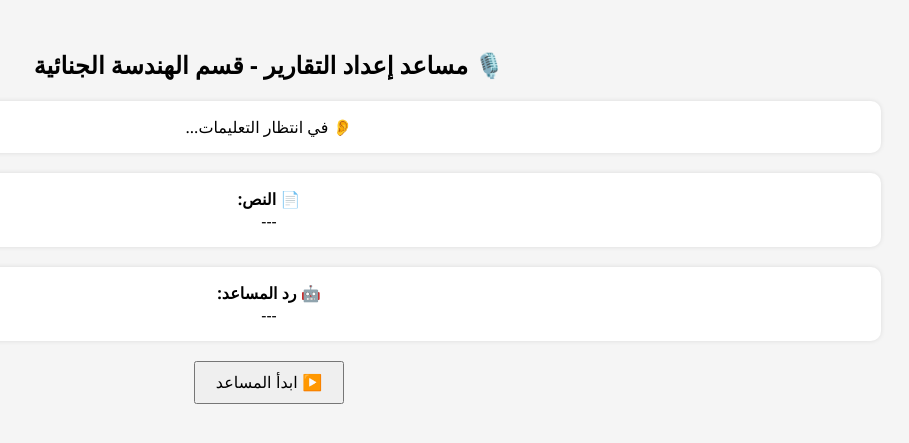
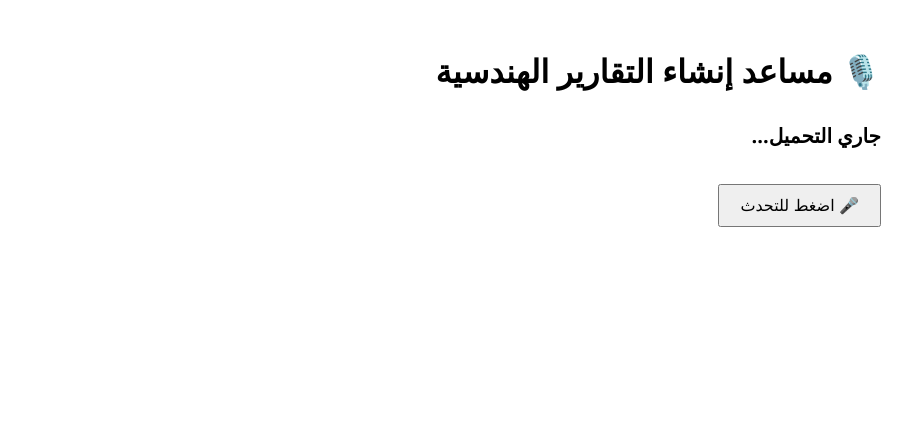
Before and after one commit to Rashidlovew/voice-report-assistant, a Flask app: template templates/index.html in a window 1280 px wide. Shown: the top 443 px of the page, without its empty margins (371-1280 px from the left). Run offline with Flask 3, Linux system fonts and the light colour scheme; the template is opened without the code that fills it, so the values that code supplies are empty; parts of the project's set-up code (start-up, migrations or seed data) failed here and were passed over.

Commit message:
Update index.html

```diff
--- a/templates/index.html
+++ b/templates/index.html
@@ -1,27 +1,36 @@
 <!DOCTYPE html>
-<html lang="ar" dir="rtl">
+<html lang="ar">
 <head>
   <meta charset="UTF-8" />
-  <title>مساعد التقارير الصوتي</title>
+  <title>مساعد إنشاء التقارير</title>
+  <script defer src="static/script.js"></script>
   <style>
-    body { font-family: 'Segoe UI', sans-serif; text-align: center; padding: 20px; direction: rtl; background-color: #f5f5f5; }
-    button { padding: 10px 20px; font-size: 16px; margin-top: 20px; cursor: pointer; }
-    .box { margin-top: 20px; background-color: #fff; border-radius: 10px; padding: 15px; box-shadow: 0 0 5px rgba(0,0,0,0.1); }
+    body {
+      font-family: 'Segoe UI', sans-serif;
+      direction: rtl;
+      text-align: right;
+      padding: 20px;
+    }
+    button {
+      margin-top: 15px;
+      padding: 10px 20px;
+      font-size: 16px;
+    }
+    #prompt {
+      margin-top: 30px;
+      font-size: 20px;
+      font-weight: bold;
+    }
+    #rephrased {
+      margin-top: 20px;
+      color: green;
+    }
   </style>
 </head>
 <body>
-  <h2>🎙️ مساعد إعداد التقارير - قسم الهندسة الجنائية</h2>
-  <div class="box" id="status">👂 في انتظار التعليمات...</div>
-  <div class="box">
-    <strong>📄 النص:</strong>
-    <div id="transcriptionText">---</div>
-  </div>
-  <div class="box">
-    <strong>🤖 رد المساعد:</strong>
-    <div id="responseText">---</div>
-  </div>
-  <button onclick="startAssistant()">▶️ ابدأ المساعد</button>
-  <audio id="audioPlayer" style="display:none;" controls></audio>
-  <script src="static/script.js"></script>
+  <h1>🎙️ مساعد إنشاء التقارير الهندسية</h1>
+  <p id="prompt">جاري التحميل...</p>
+  <button id="startBtn">🎤 اضغط للتحدث</button>
+  <p id="rephrased"></p>
 </body>
 </html>
```
